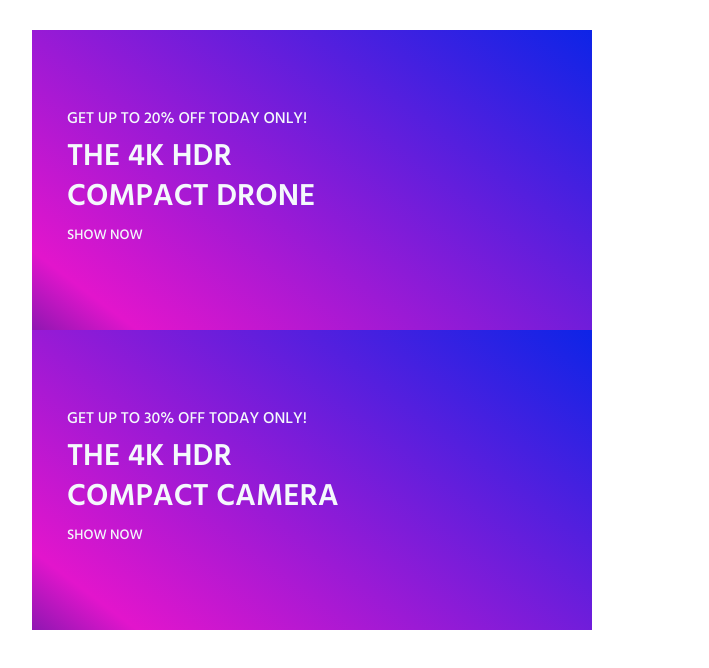
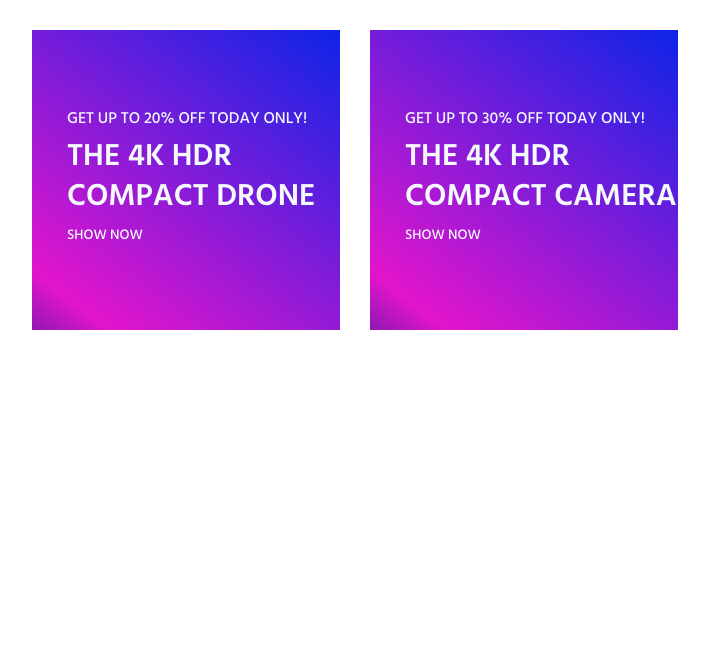
Before and after one commit to LeonidQWE/hw-4, a plain HTML site: page index.html in a window 1280 px wide. Shown: the whole page, without its empty margins (198-907 px from the left). Drawn offline with Linux system fonts and the light colour scheme.

Commit message:
init(hw-4): fix

```diff
--- a/index.html
+++ b/index.html
@@ -14,14 +14,14 @@
         <!-- One case -->
         <div class="col">
           <div class="awesome">
-            <div class="awesome-inf">
-              <div class="awesome-inf-undtitle">
+            <div class="awesome-info">
+              <div class="awesome-info-undertitle">
                 <p>Get up to 20% off Today Only!</p>
               </div>
-              <div class="awesome-inf-title">
+              <div class="awesome-info-title">
                 <p>THE 4K HDR COMPACT DRONE</p>
               </div>
-              <div class="awesome-inf-subtitle">
+              <div class="awesome-info-subtitle">
                 <p>Show Now</p>
               </div>
             </div>
@@ -35,14 +35,14 @@
         <!-- Two case -->
         <div class="col">
           <div class="awesome">
-            <div class="awesome-inf">
-              <div class="awesome-inf-undtitle">
+            <div class="awesome-info">
+              <div class="awesome-info-undertitle">
                 <p>Get up to 30% off Today Only!</p>
               </div>
-              <div class="awesome-inf-title">
+              <div class="awesome-info-title">
                 <p>THE 4K HDR COMPACT Camera</p>
               </div>
-              <div class="awesome-inf-subtitle">
+              <div class="awesome-info-subtitle">
                 <p>Show Now</p>
               </div>
             </div>
--- a/style.css
+++ b/style.css
@@ -24,35 +24,35 @@ p {
   margin: 0 auto;
 }
 
+.row {
+  display: flex;
+}
+
 .col {
   display: inline-block;
   height: 300px;
-  /* width: calc(100% / 2 - 15px); */
-  width: 560px;
   background: linear-gradient(37deg, rgba(143,23,177,1) 0%, rgba(226,21,204,1) 11%, rgba(13,36,231,1) 100%);
   padding-left: 35px;
 }
 
 .col:first-child {
   margin-right: 30px;
-  /* float: left; */
 }
 
-.col:last-child {
-  /* float: right; */
+.awesome {
+  display: flex;
 }
 
-.awesome-inf-undtitle {
+.awesome-info-undertitle {
   font-size: 16px;
   font-weight: 500;
   color: #F4F9FC;
   margin-top: 75px;
   position: relative;
-  /* float: left;
-  z-index: 1; */
+
 }
 
-.awesome-inf-title {
+.awesome-info-title {
   font-size: 31px;
   font-weight: 600;
   color: #F4F9FC;
@@ -61,31 +61,18 @@ p {
   height: 80px;
   line-height: 40px;
   position: relative;
-  /* float: left;
-  z-index: 1; */
 }
 
-.awesome-inf-subtitle {
+.awesome-info-subtitle {
   font-size: 14px;
   font-weight: 500;
   color: #F4F9FC;
   margin-top: 7px;
   position: relative;
-  /* float: left;
-  z-index: 1; */
 }
 
 .awesome-img {
   float: right;
   z-index: 0;
   position: relative;
-  /* top: -180px; */
 }
-
-.copter {
-  top: -240px;
-}
-
-.camera {
-  top: -180px;
-}
```
